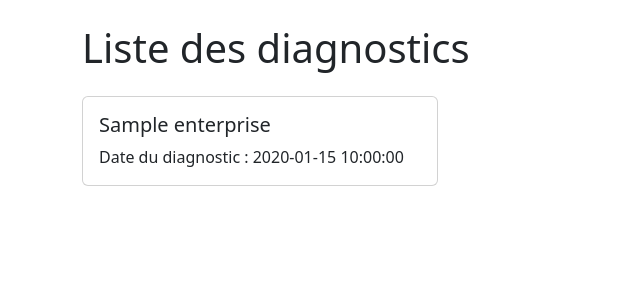
After one commit to Antoine-Mtx/diagnostic-entreprises, a Flask app: page /diagnostics in a window 1280 px wide. The commit adds this page. Shown: the top 300 px of the page, without its empty margins (0-640 px from the left). Run offline with Flask 3, Linux system fonts and the light colour scheme; tables that the repository leaves empty or names only in its code hold one stand-in row (values such as "Sample post").

Commit message:
save before diagnostics and diagnostic method changes

```diff
--- a/app.py
+++ b/app.py
@@ -91,8 +91,60 @@ def submit_diagnostic():
     # Redirigez l'utilisateur vers la page de base
     return redirect(url_for('index'))
 
+@app.route('/diagnostics')
+def diagnostics():
+    # Établir la connexion avec la base de données
+    connection = pymysql.connect(**db_config)
+    cursor = connection.cursor(pymysql.cursors.DictCursor)
+
+    # Récupérer les informations de l'entreprise et les dates de diagnostic
+    cursor.execute("SELECT e.id AS enterprise_id, e.name AS enterprise_name, eval.created_at FROM enterprise e JOIN evaluation eval ON e.id = eval.enterprise_id")
+    evaluations = cursor.fetchall()
+
+    # Fermer la connexion à la base de données
+    cursor.close()
+    connection.close()
+
+    # Renvoyer la page HTML avec les données des entreprises et les dates de diagnostic
+    return render_template('diagnostics.html', evaluations=evaluations)
+
+@app.route('/diagnostic/<int:enterprise_id>', endpoint="diagnostic_view")
+def diagnostic(enterprise_id):
+    # Établir la connexion avec la base de données
+    connection = pymysql.connect(**db_config)
+    cursor = connection.cursor(pymysql.cursors.DictCursor)
+
+    # Récupérer les informations de l'entreprise et les données du diagnostic
+    cursor.execute("SELECT * FROM enterprise WHERE id=%s", (enterprise_id,))
+    enterprise = cursor.fetchone()
+
+    cursor.execute("SELECT * FROM axis")
+    axes = cursor.fetchall()
+
+    cursor.execute("SELECT * FROM category")
+    categories = cursor.fetchall()
+
+    cursor.execute("SELECT * FROM question")
+    questions = cursor.fetchall()
+
+    cursor.execute("SELECT eq.* FROM evaluation_question eq JOIN evaluation e ON eq.evaluation_id = e.id WHERE e.enterprise_id=%s", (enterprise_id,))
+    evaluation_questions = cursor.fetchall()
+
+    # Imbriquer les catégories et les questions dans les axes appropriés
+    for axis in axes:
+        axis['categories'] = [cat for cat in categories if cat['axis_id'] == axis['id']]
+        for category in axis['categories']:
+            category['questions'] = [question for question in questions if question['category_id'] == category['id']]
+
+    # Fermer la connexion à la base de données
+    cursor.close()
+    connection.close()
+
+    # Renvoyer la page HTML avec les données de l'entreprise et les axes imbriqués
+    return render_template('diagnostic.html', enterprise=enterprise, axes=axes, evaluation={"questions": evaluation_questions})
+
 # Route pour afficher le diagnostic d'une entreprise
-@app.route('/diagnostic/<int:enterprise_id>')
+@app.route('/diagnostic_update/<int:enterprise_id>')
 def diagnostic(enterprise_id):
     # Établir la connexion avec la base de données
     connection = pymysql.connect(**db_config)
@@ -122,7 +174,7 @@ def diagnostic(enterprise_id):
     connection.close()
 
     # Renvoyer la page HTML avec les données de l'entreprise et les axes imbriqués
-    return render_template('diagnostic.html', enterprise=enterprise, axes=axes)
+    return render_template('diagnostic_update.html', enterprise=enterprise, axes=axes)
 
 if __name__ == '__main__':
     app.run(debug=True)
--- /dev/null
+++ b/templates/diagnostics.html
@@ -0,0 +1,28 @@
+<!DOCTYPE html>
+<html lang="fr">
+<head>
+    <meta charset="UTF-8">
+    <meta name="viewport" content="width=device-width, initial-scale=1.0">
+    <title>Liste des diagnostics</title>
+    <link href="https://cdn.jsdelivr.net/npm/bootstrap@5.3.0-alpha1/dist/css/bootstrap.min.css" rel="stylesheet">
+</head>
+<body>
+
+<div class="container">
+    <h1 class="mt-4 mb-4">Liste des diagnostics</h1>
+    <div class="row row-cols-1 row-cols-md-3 g-4">
+        {% for evaluation in evaluations %}
+            <div class="col">
+                <div class="card h-100" onclick="location.href='{{ url_for('diagnostic', enterprise_id=evaluation.enterprise_id) }}'" style="cursor:pointer;">
+                    <div class="card-body">
+                        <h5 class="card-title">{{ evaluation.enterprise_name }}</h5>
+                        <p class="card-text">Date du diagnostic : {{ evaluation.created_at }}</p>
+                    </div>
+                </div>
+            </div>
+        {% endfor %}
+    </div>
+</div>
+
+</body>
+</html>
```
Also changed, not shown: templates/diagnostic.html (+54 -24 lines), templates/diagnostic_update.html (added, +39 -0 lines).
